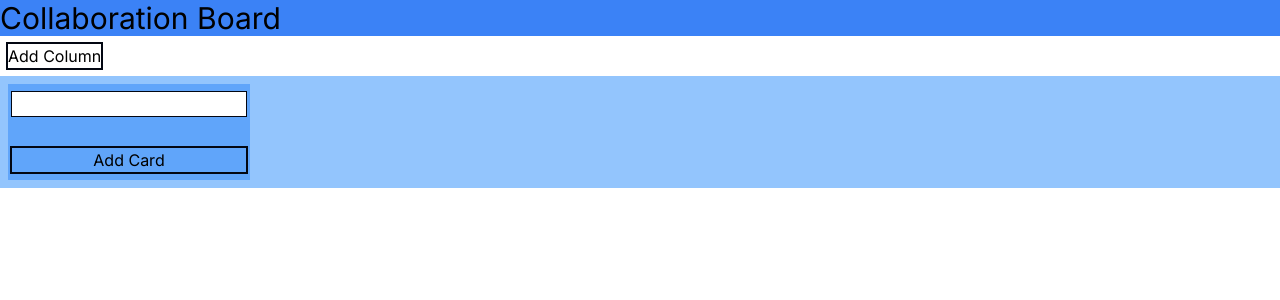
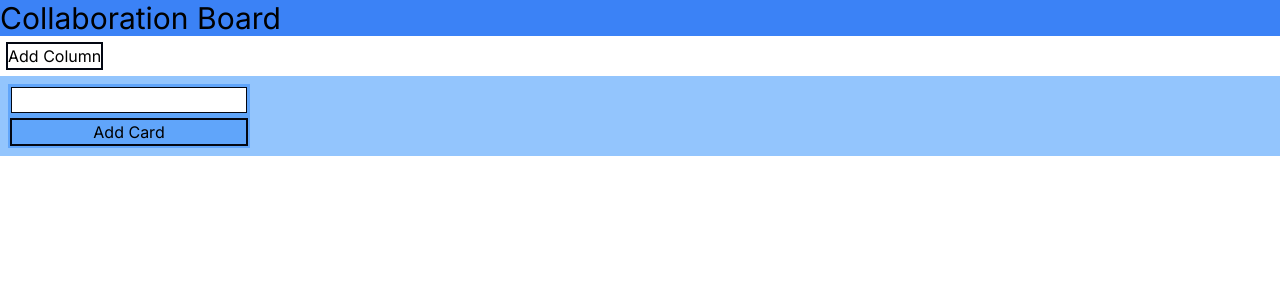
Before and after one commit to mattcmerritt/Collaboration-Board, a Next.js app in the folder frontend/: page / in a window 1280 px wide. Both pictures are taken after a click on the button "Add Column". Shown: the top 300 px of the page. Built offline with nearby package versions, Linux system fonts and the light colour scheme.

Commit message:
basic element layout of cards and columns

```diff
--- a/frontend/app/KanbanCard.tsx
+++ b/frontend/app/KanbanCard.tsx
@@ -1,11 +1,14 @@
 'use client'
 
 export default function KanbanCard(props : { value : any, onChange : any }) {
+  function openChat() {
+    console.log("the chat has been opened")
+  }
+
   return (
-    <div className="py-1 bg-blue-400" id="kanbancard">
-      <label htmlFor="name-input">This is a card</label>
-      <textarea className="" id="name-input" onChange={props.onChange} />
-      <br />
+    <div className="m-2 p-1 flex flex-col bg-blue-300 ring-2 ring-blue-500 rounded-lg" id="kanbancard">
+      <input className="m-2 bg-blue-200" id="name-input" type="text" onChange={props.onChange} />
+      <button className="m-1 ring-2 ring-gray-950" onClick={openChat}>View Chat</button>
     </div>
   )
 }
--- a/frontend/app/KanbanColumn.tsx
+++ b/frontend/app/KanbanColumn.tsx
@@ -1,16 +1,42 @@
 'use client'
 
 import { useState } from 'react'
+import KanbanCard from "./KanbanCard.tsx"
 
 export default function KanbanColumn(props : { value : any, onChange : any }) {
+  type Card = {
+    id : string,
+    name : string
+    // TODO: maybe add more here
+  }
+
+  const [cards, setCards] = useState([] as Card[])
+
   function addCard() {
-    console.log("added a card")
+    setCards(c => c.concat({id:"newcard", name:"newname"}))
+  }
+
+  function generateCardsForColumn(value : any) {
+    const cardComponents : JSX.Element[] = []
+
+    if (cards) {
+      cards?.forEach(card => {
+        cardComponents.push(
+          <KanbanCard
+            value={card.name}
+            onChange={() => console.log("card change?")}
+          />
+        )
+      })
+    }
+
+    return cardComponents
   }
 
   return (
-    <div className="m-2 flex flex-col py-1 bg-blue-400" id="kanban-column">
+    <div className="m-2 flex flex-col bg-blue-400" id="kanban-column">
       <input className="m-1 ring-1 ring-gray-950" id="column-title" type="text" onChange={props.onChange} />
-      <br />
+      {generateCardsForColumn(props.value)}
       <button className="m-1 ring-2 ring-gray-950" onClick={addCard}>Add Card</button>
     </div>
   )
--- a/frontend/app/page.tsx
+++ b/frontend/app/page.tsx
@@ -2,7 +2,6 @@
 
 import Image from "next/image"
 import { useState, useEffect, useRef } from 'react'
-import KanbanCard from "./KanbanCard.tsx"
 import KanbanColumn from "./KanbanColumn.tsx"
 
 export default function Home() {
```
